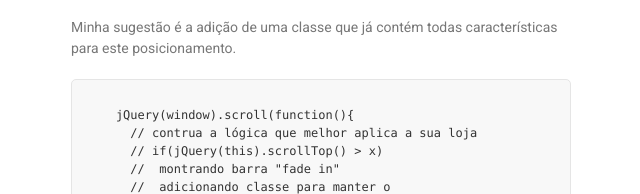
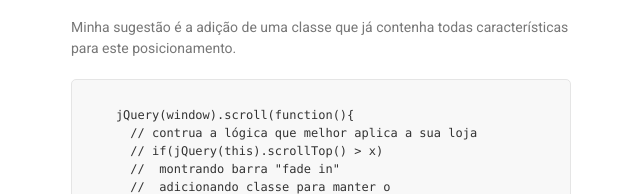
Before and after one commit to mauriciodarocha/mauriciodarocha.github.com, a plain HTML site: page vtex-quick-cart/index.html in a window 1280 px wide. Shown: the part 3394-3588 px from the top of the page, 499-1139 px from the left. Drawn offline with Linux system fonts and the light colour scheme.

Commit message:
Ajuste no texto

```diff
--- a/vtex-quick-cart/index.html
+++ b/vtex-quick-cart/index.html
@@ -155,7 +155,7 @@
 <p>Não há nada de especial no código para esta funcionalidade, apenas um pequeno truque.</p>
 <p>Contrua sua barra flutuante normalmente, com o css "position:fixed;" e "display:none;"</p>
 <p>Utilize o jQuery para detectar o scroll da janela como é feito normalmente para a barra flutuante, mas adicione uma modificação no div do dropdown para ficar com "position:fixed;" e qualquer outra característica necessária para o seu layout.</p>
-<p>Minha sugestão é a adição de uma classe que já contém todas características para este posicionamento.</p>
+<p>Minha sugestão é a adição de uma classe que já contenha todas características para este posicionamento.</p>
 
 <pre>
   <code>
```
